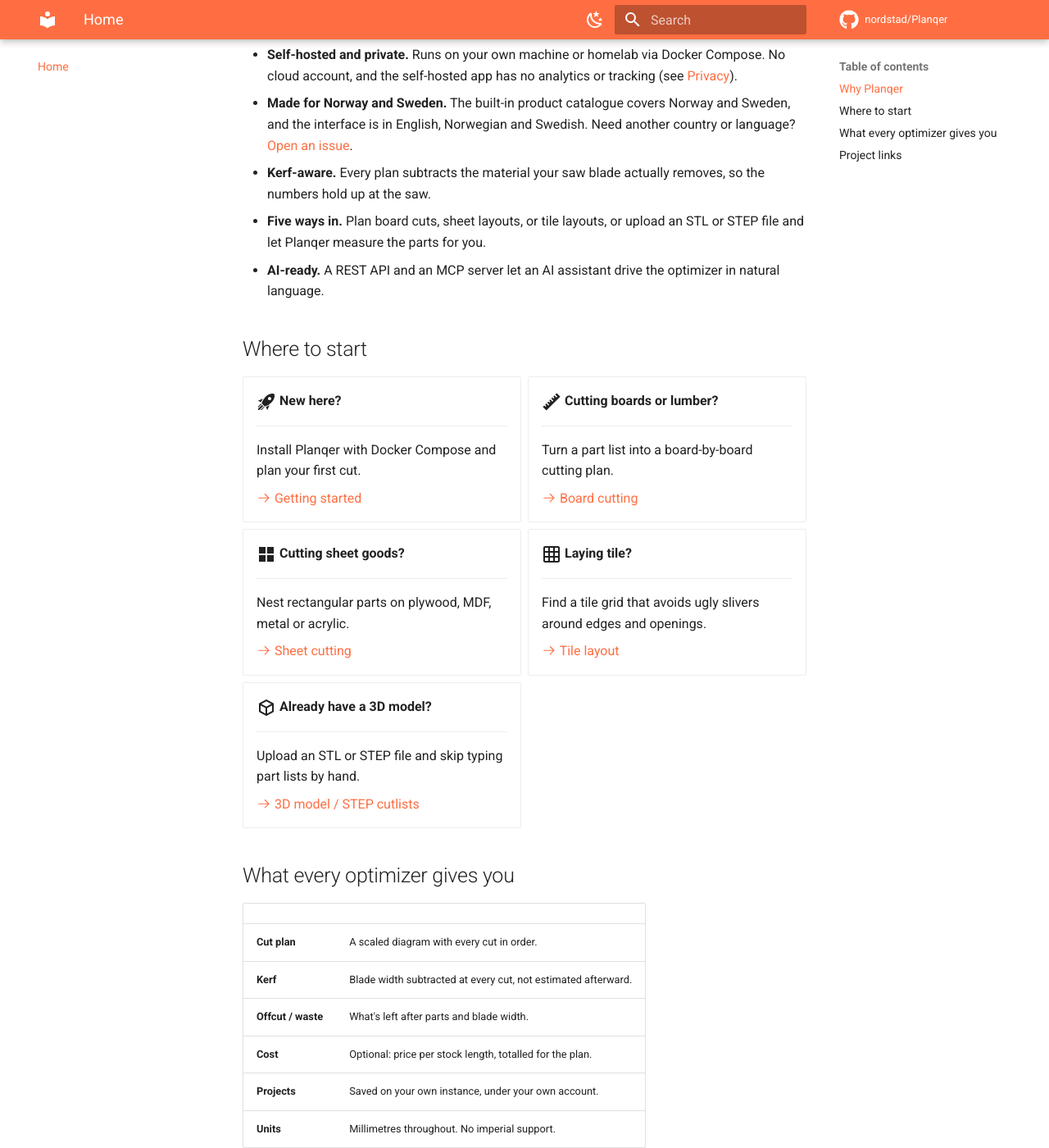
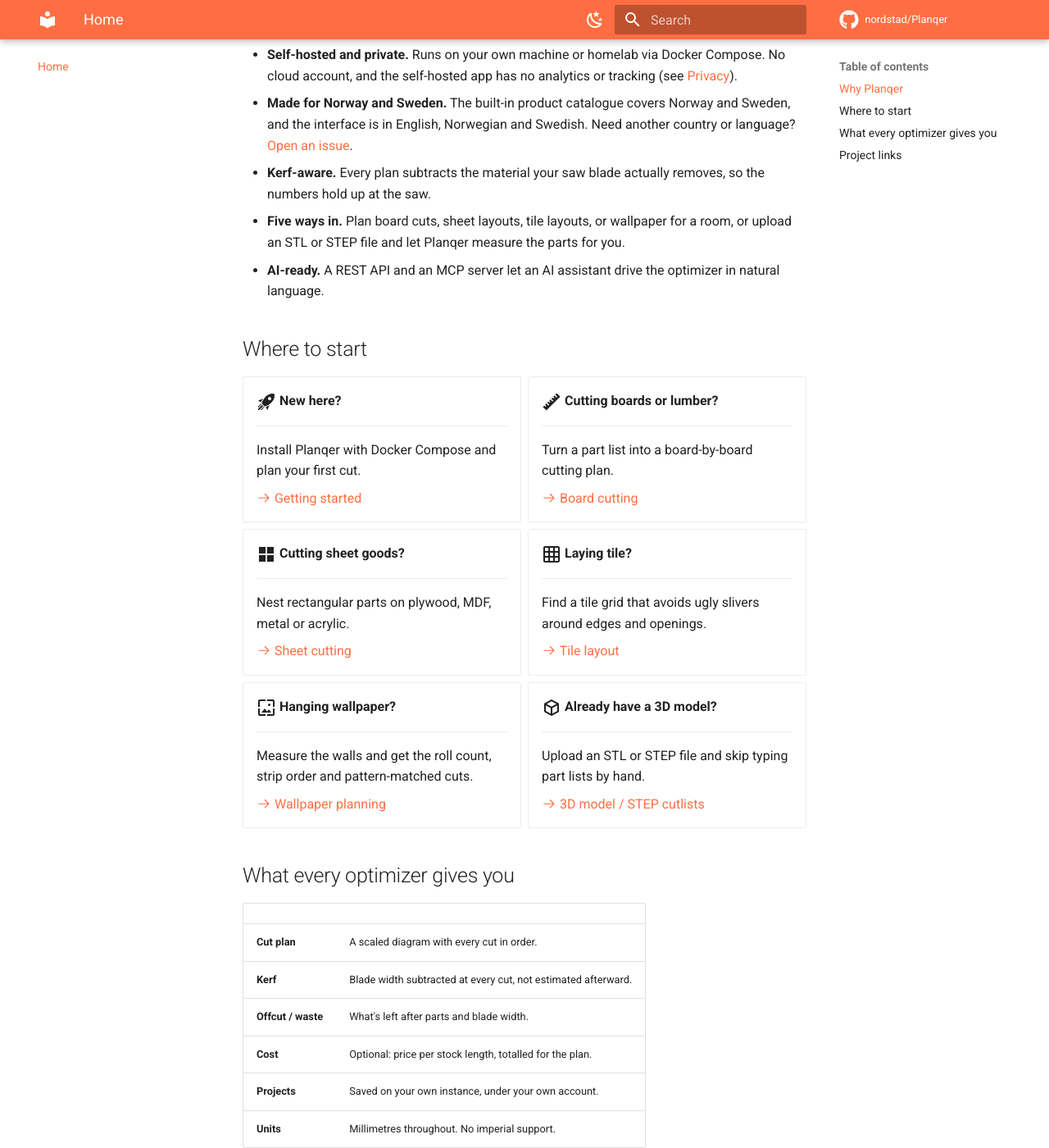
Before and after one commit to nordstad/Planqer, an MkDocs documentation site: the page built from docs/index.md, in a window 1280 px wide and 1400 px high, scrolled down 985 px. Shown: the whole window at 82% size. Built offline with MkDocs 1.6.1 and Material for MkDocs 9.7.7, drawn with Linux system fonts in a browser that asks for light colours; comment, search, counter and statistics services are not loaded.

Commit message:
Document wallpaper planning in the README, docs index, API reference and nav
Co-Authored-By: Claude Sonnet 5.5 <noreply@anthropic.com>

```diff
--- a/docs/index.md
+++ b/docs/index.md
@@ -27,8 +27,9 @@ nothing to install. It is the light version; see
   another country or language? [Open an issue](https://github.com/nordstad/Planqer/issues/new/choose).
 - **Kerf-aware.** Every plan subtracts the material your saw blade actually
   removes, so the numbers hold up at the saw.
-- **Five ways in.** Plan board cuts, sheet layouts, or tile layouts, or upload
-  an STL or STEP file and let Planqer measure the parts for you.
+- **Five ways in.** Plan board cuts, sheet layouts, tile layouts, or wallpaper
+  for a room, or upload an STL or STEP file and let Planqer measure the parts
+  for you.
 - **AI-ready.** A REST API and an MCP server let an AI assistant drive the
   optimizer in natural language.
 
@@ -69,6 +70,15 @@ nothing to install. It is the light version; see
 
     [:octicons-arrow-right-24: Tile layout](guide/tile-layout.md)
 
+- :material-wallpaper:{ .lg .middle } **Hanging wallpaper?**
+
+    ---
+
+    Measure the walls and get the roll count, strip order and pattern-matched
+    cuts.
+
+    [:octicons-arrow-right-24: Wallpaper planning](guide/wallpaper.md)
+
 - :material-cube-outline:{ .lg .middle } **Already have a 3D model?**
 
     ---
--- a/mkdocs.yml
+++ b/mkdocs.yml
@@ -71,6 +71,7 @@ nav:
       - Board cutting: guide/board-cutting.md
       - Sheet cutting: guide/sheet-cutting.md
       - Tile layout: guide/tile-layout.md
+      - Wallpaper planning: guide/wallpaper.md
       - 3D model / STEP cutlists: guide/model-cutlist.md
       - Projects & accounts: guide/projects-and-accounts.md
       - Backup and restore: guide/backup-and-restore.md
```
Also changed, not shown: README.md (+6 -3 lines), docs/demo-vs-full.md (+2 -2 lines), docs/getting-started.md (+4 -3 lines), docs/reference/api.md (+5 -2 lines).
